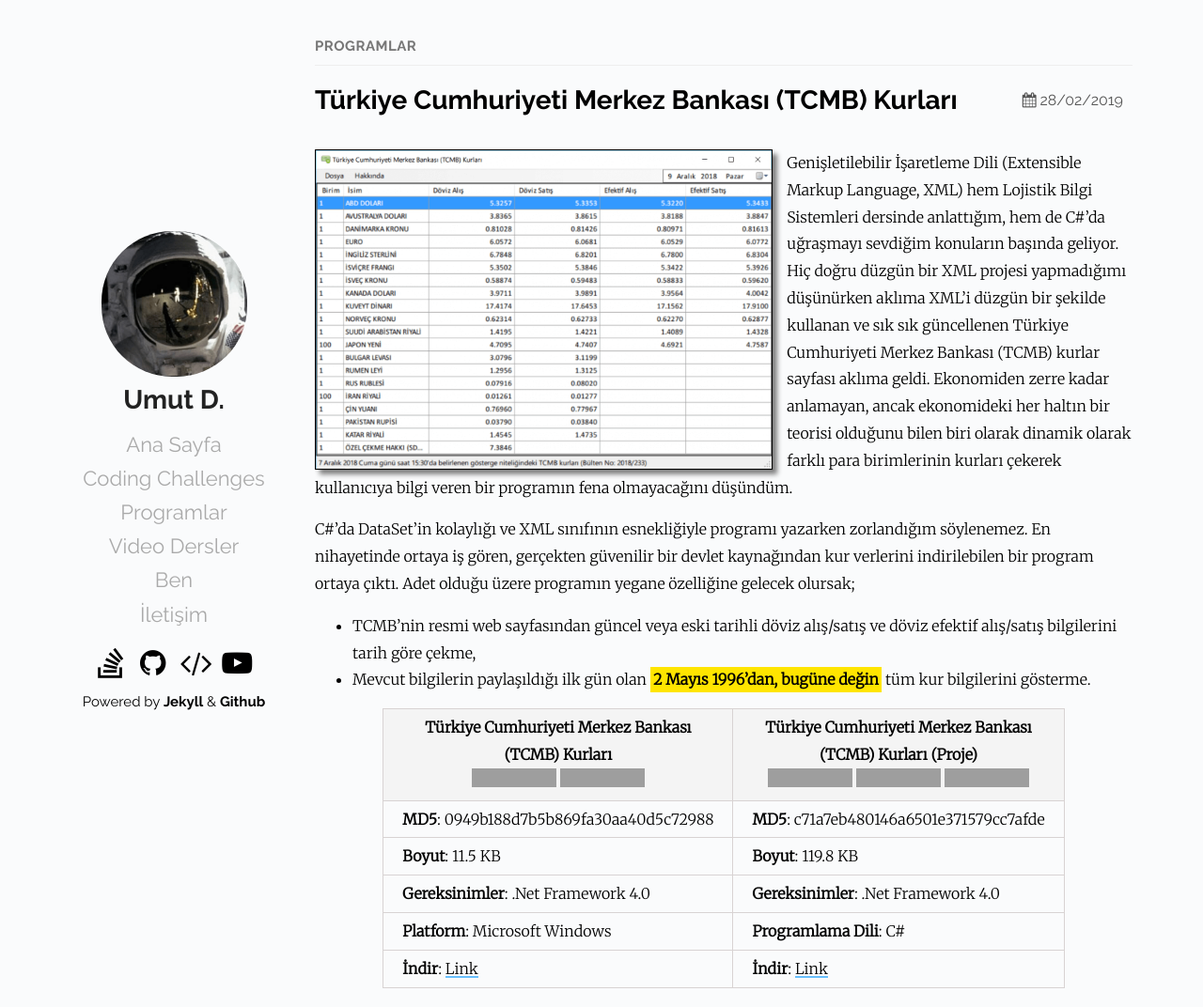
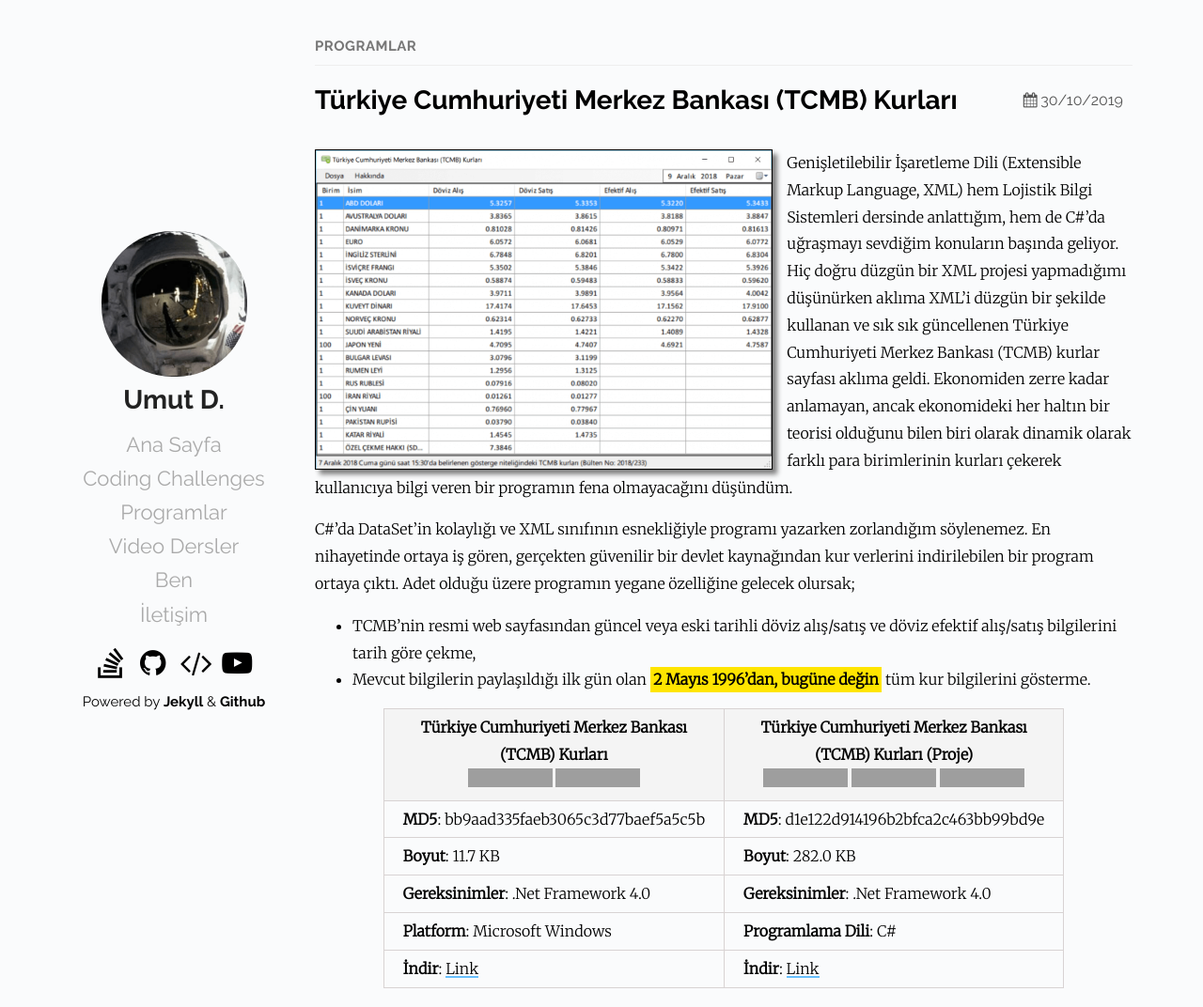
Before and after one commit to Umut-D/umutd.com, a Jekyll site: the page built from _posts/programlar/2019-10-31-tcmb-kurlari.md, in a window 1280 px wide and 1072 px high. Shown: the whole window at 94% size. Built offline with Jekyll 4.4.1, drawn with Linux system fonts in a browser that asks for light colours; grey boxes are pictures that could not be loaded.

Commit message:
tcmb kurlari programi guncellendi

```diff
--- a/_posts/programlar/2019-02-28-tcmb-kurlari.md
+++ b/_posts/programlar/2019-10-31-tcmb-kurlari.md
@@ -1,7 +1,7 @@
 ---
 layout: post
 title: Türkiye Cumhuriyeti Merkez Bankası (TCMB) Kurları
-date: 2019-02-28 12:43 +0300
+date: 2019-10-31 00:43 +0300
 categories: Programlar
 tags: Döviz, Döviz Kuru, Kurlar, TCMB, Türkiye Cumhuriyeti Merkez Bankası
 redirect_from:
@@ -16,10 +16,10 @@
 - Mevcut bilgilerin paylaşıldığı ilk gün olan *2 Mayıs 1996'dan, bugüne değin* tüm kur bilgilerini gösterme.
 
 {:.tablo-ortali}
-| Türkiye Cumhuriyeti Merkez Bankası <br>(TCMB) Kurları<br>![Versiyon](https://img.shields.io/badge/Versiyon-1.11-blueviolet.svg?style=flat) ![Durum](https://img.shields.io/badge/Durum-Çalışıyor-success.svg?style=flat) | Türkiye Cumhuriyeti Merkez Bankası <br>(TCMB) Kurları (Proje)<br>![Lisans](https://img.shields.io/badge/Lisans-MIT-blue.svg?style=flat) ![Durum](https://img.shields.io/badge/Proje-Sonlandırıldı-lightgray.svg?style=flat) ![Arşiv](https://img.shields.io/badge/Arşiv-orange.svg?style=flat)|
+| Türkiye Cumhuriyeti Merkez Bankası <br>(TCMB) Kurları<br>![Versiyon](https://img.shields.io/badge/Versiyon-1.12-blueviolet.svg?style=flat) ![Durum](https://img.shields.io/badge/Durum-Çalışıyor-success.svg?style=flat) | Türkiye Cumhuriyeti Merkez Bankası <br>(TCMB) Kurları (Proje)<br>![Lisans](https://img.shields.io/badge/Lisans-MIT-blue.svg?style=flat) ![Durum](https://img.shields.io/badge/Proje-Sonlandırıldı-lightgray.svg?style=flat) ![Arşiv](https://img.shields.io/badge/Arşiv-orange.svg?style=flat)|
 |----------------------------------------- -|-------------------------------------------|
-| **MD5**: 0949b188d7b5b869fa30aa40d5c72988 | **MD5**: c71a7eb480146a6501e371579cc7afde |
-| **Boyut**: 11.5 KB                       | **Boyut**: 119.8 KB                         |
+| **MD5**: bb9aad335faeb3065c3d77baef5a5c5b | **MD5**: d1e122d914196b2bfca2c463bb99bd9e |
+| **Boyut**: 11.7 KB                       | **Boyut**: 282.0 KB                         |
 | **Gereksinimler**: .Net Framework 4.0     | **Gereksinimler**: .Net Framework 4.0     |
 | **Platform**: Microsoft Windows           | **Programlama Dili**: C#                  |
 | **İndir**: [Link](https://www.dropbox.com/s/43cigy02efq2t9k/tcmb-kurlari.zip?dl=1)         | **İndir**: [Link](https://www.dropbox.com/s/vecdmokm56xk2tx/tcmb-kurlari-proje.zip?dl=1)                      |
```
